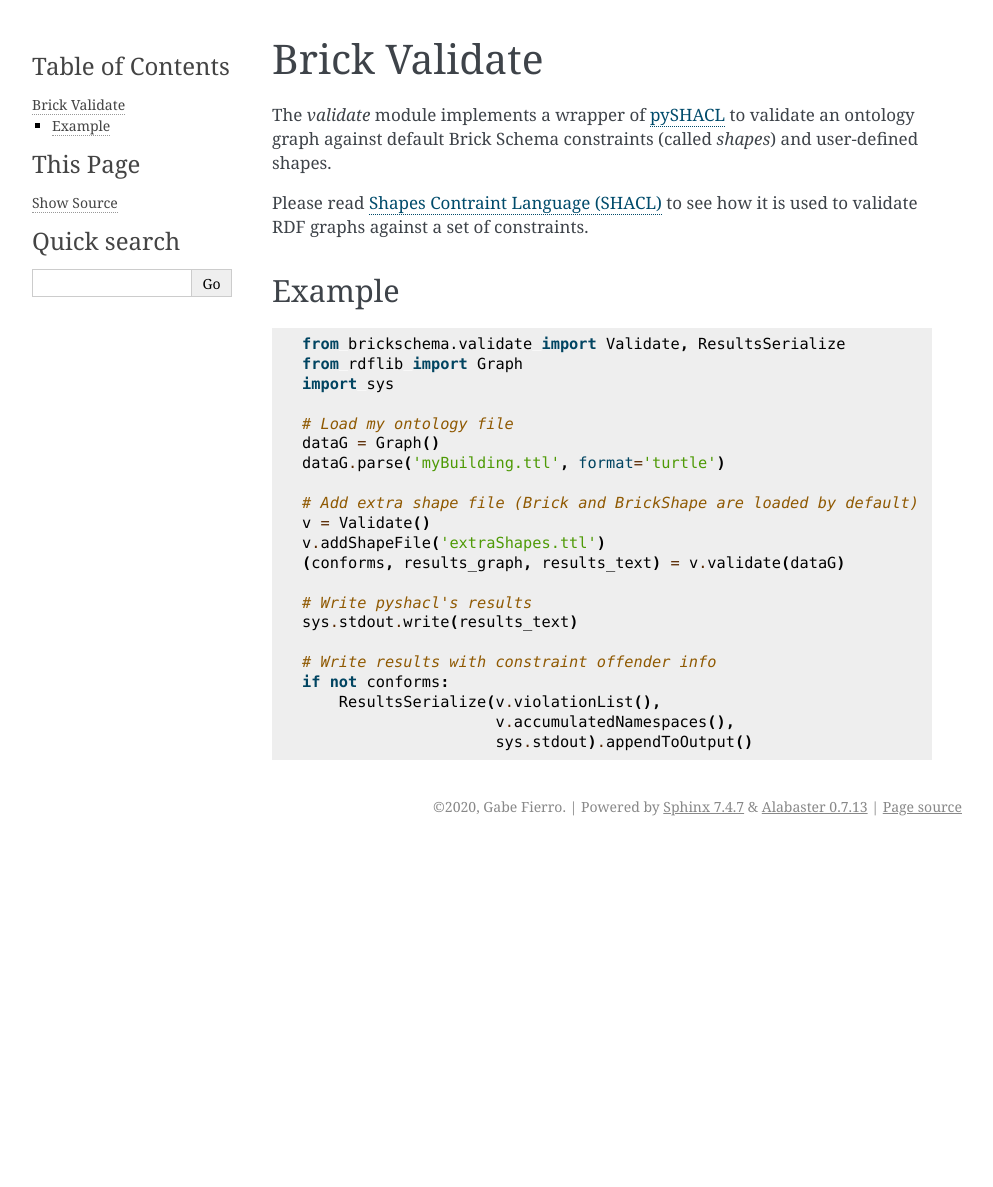
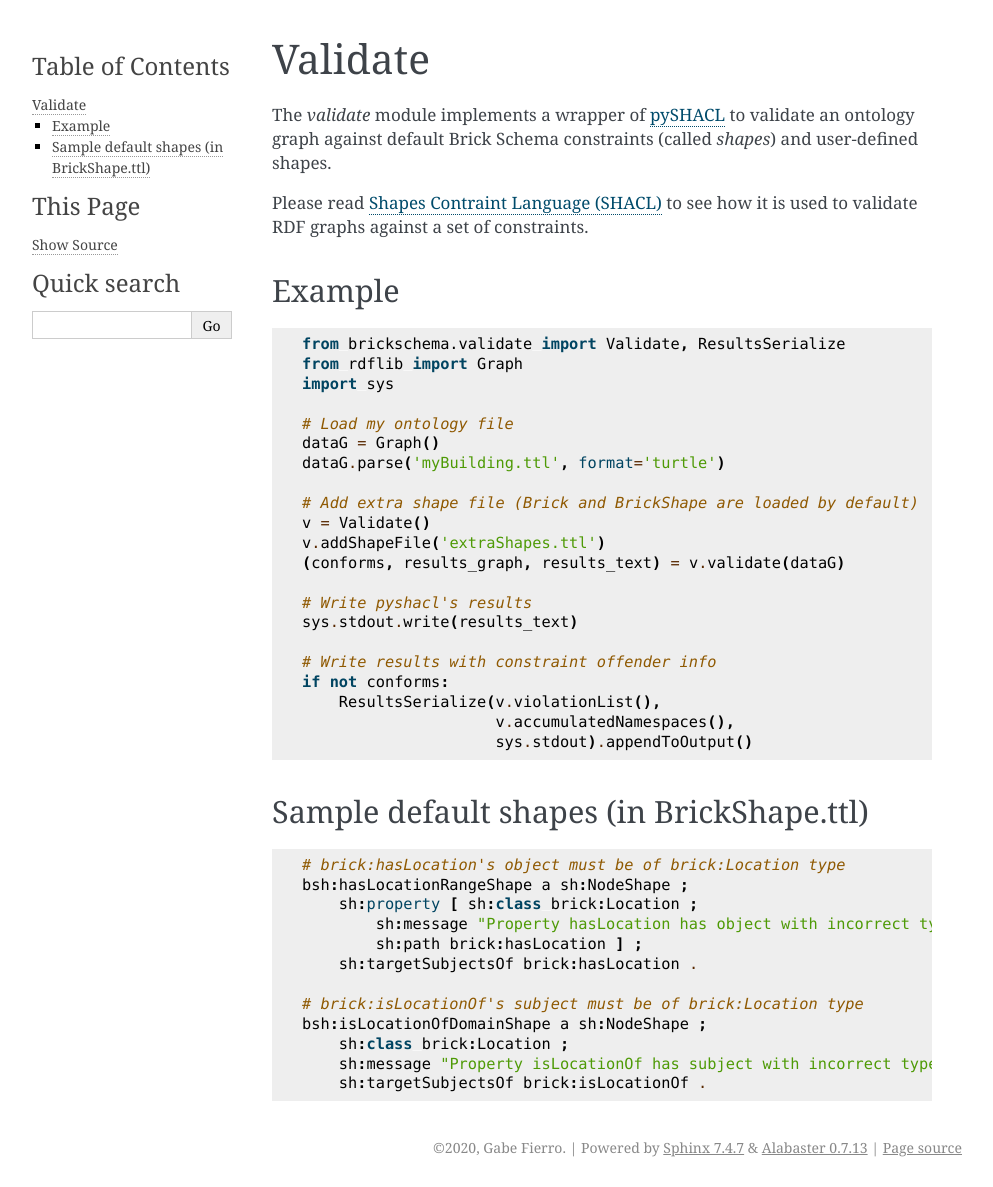
Before and after one commit to BrickSchema/py-brickschema, a Sphinx documentation site: the page built from docs/validate.rst, in a window 1280 px wide. Shown: the whole page, without its empty margins (148-1141 px from the left). Built offline with Sphinx 7.4.7, drawn with Linux system fonts in a browser that asks for light colours; the version number is read from the project's files by our own code; before the commit the page ends 900 px from its top, so only the background shows below that.

Commit message:
Add sample default shapes into validate module's doc.

```diff
--- a/docs/validate.rst
+++ b/docs/validate.rst
@@ -37,3 +37,21 @@
                     ResultsSerialize(v.violationList(),
                                      v.accumulatedNamespaces(),
                                      sys.stdout).appendToOutput()
+
+Sample default shapes (in BrickShape.ttl)
+~~~~~~~~~~~~~~~~~~~~~~~~~~~~~~~~~~~~~~~~~
+
+::
+
+    # brick:hasLocation's object must be of brick:Location type
+    bsh:hasLocationRangeShape a sh:NodeShape ;
+        sh:property [ sh:class brick:Location ;
+            sh:message "Property hasLocation has object with incorrect type" ;
+            sh:path brick:hasLocation ] ;
+        sh:targetSubjectsOf brick:hasLocation .
+
+    # brick:isLocationOf's subject must be of brick:Location type
+    bsh:isLocationOfDomainShape a sh:NodeShape ;
+        sh:class brick:Location ;
+        sh:message "Property isLocationOf has subject with incorrect type" ;
+        sh:targetSubjectsOf brick:isLocationOf .
```
Also changed, not shown: other parts of docs/validate.rst (+2 -2 lines).
